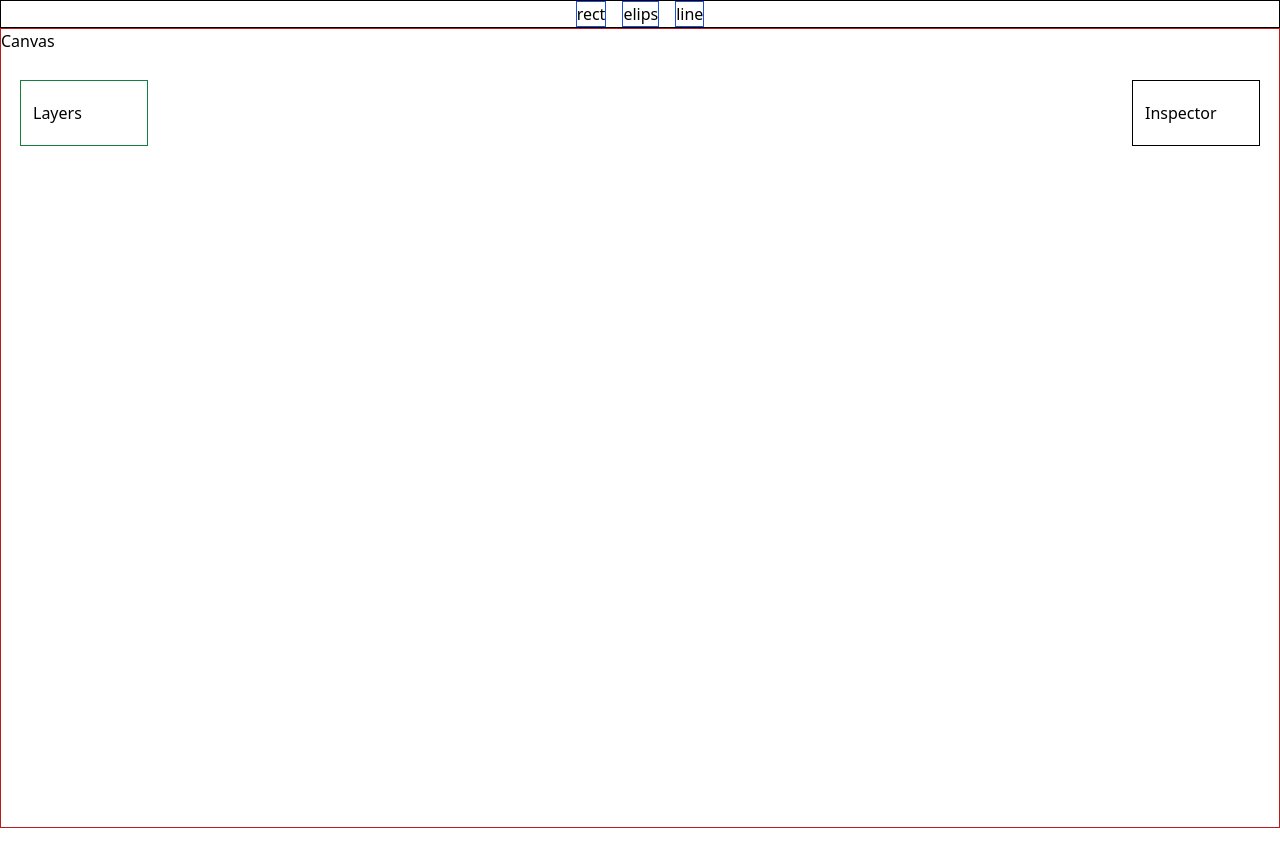
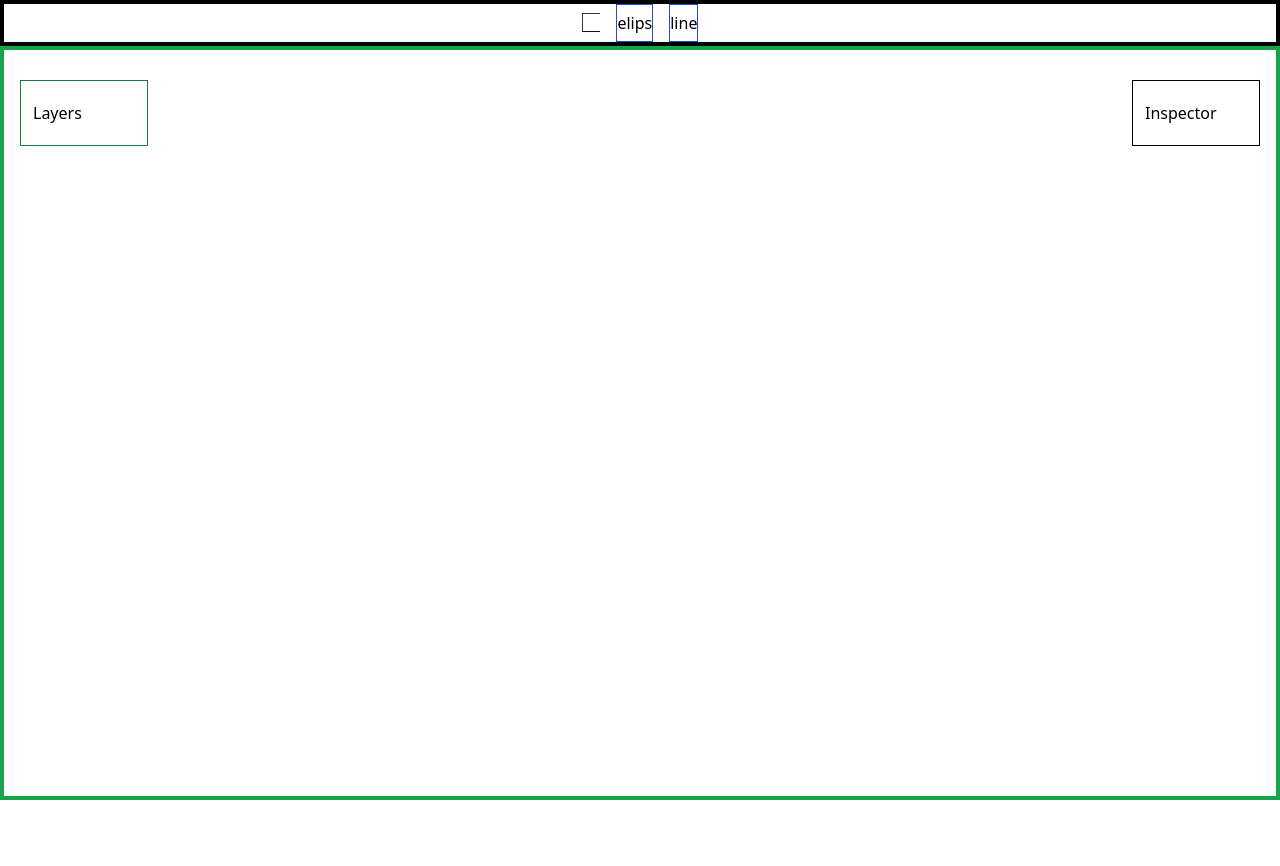
Before and after one commit to KirillSerg/drawler, a React (Vite) app: page / in a window 1280 px wide. Shown: the top 866 px of the page. After the commit the page ends 800 px from the top, so only its background shows below. Built offline with nearby package versions, Linux system fonts and the light colour scheme.

Commit message:
feat: add creation static svg-element

```diff
--- a/src/App.tsx
+++ b/src/App.tsx
@@ -1,13 +1,21 @@
+import { useState } from 'react';
 import Canvas from './components/Canvas';
 import Inspector from './components/Inspector';
 import Layers from './components/Layers';
 import Toolbar from './components/Toolbar';
+import { Element } from './types/Common';
 
 const App = () => {
+  const [elements, setElements] = useState<Element[]>([]);
+
+  const hendleCreateElement = (value: Element) => {
+    setElements((prev) => [...prev, value]);
+  };
+
   return (
     <div className="flex flex-col h-screen relative">
-      <Toolbar />
-      <Canvas />
+      <Toolbar create={hendleCreateElement} />
+      <Canvas elements={elements} />
       <Inspector />
       <Layers />
     </div>
--- a/src/components/Canvas.tsx
+++ b/src/components/Canvas.tsx
@@ -1,9 +1,32 @@
-const Canvas = () => {
+import { Element } from '../types/Common';
+
+interface Props {
+  elements: Element[];
+}
+
+const Canvas = ({ elements }: Props) => {
   return (
-    <main className="border border-red-700 h-full">
-      Canvas
-      <svg viewBox="0 0 120 120" xmlns="http://www.w3.org/2000/svg"></svg>
-    </main>
+    <svg
+      className="border-4 border-green-600"
+      preserveAspectRatio="xMinYMin meet" //for the SVG container to be on the entire screen, while the elements inside kept the proportions and x=0, y=0 viewBox started from the upper left corner
+      viewBox="0 0 1920 1080"
+      width="100%"
+      height="100%"
+      xmlns="http://www.w3.org/2000/svg"
+    >
+      {elements.map((block, i) => (
+        <block.type //flexible&dynemic rendering svg-elements
+          key={i}
+          x={block.x}
+          y={block.y}
+          width={block.width}
+          height={block.height}
+          stroke={block.stroke}
+          strokeWidth={block.strokeWidth}
+          fill={block.fill}
+        />
+      ))}
+    </svg>
   );
 };
 
--- a/src/components/Inspector.tsx
+++ b/src/components/Inspector.tsx
@@ -1,6 +1,6 @@
 const Inspector = () => {
   return (
-    <aside className="absolute min-w-[10%] max-w-[25%] max-h-[80%] overflow-auto px-3 py-5  top-[10%] right-5 border border-black">
+    <aside className="fixed min-w-[10%] max-w-[25%] max-h-[80%] overflow-auto px-3 py-5  top-[10%] right-5 border border-black">
       Inspector
     </aside>
   );
--- a/src/components/Layers.tsx
+++ b/src/components/Layers.tsx
@@ -1,6 +1,6 @@
 const Layers = () => {
   return (
-    <aside className="absolute min-w-[10%] max-w-[20%] max-h-[80%] overflow-auto px-3 py-5 top-[10%] left-5 border border-green-700">
+    <aside className="fixed min-w-[10%] max-w-[20%] max-h-[80%] overflow-auto px-3 py-5 top-[10%] left-5 border border-green-700">
       Layers
     </aside>
   );
--- a/src/components/Toolbar.tsx
+++ b/src/components/Toolbar.tsx
@@ -1,7 +1,39 @@
-const Toolbar = () => {
+import { Element } from '../types/Common';
+
+interface Props {
+  create: (value: Element) => void;
+}
+
+const emptyElement = {
+  x: 0,
+  y: 0,
+  width: 240,
+  height: 300,
+  stroke: 'black',
+  strokeWidth: 2,
+  fill: 'none',
+};
+
+const Toolbar = ({ create }: Props) => {
   return (
-    <header className="h-10 flex justify-center gap-4 border border-black">
-      <button className="border border-blue-700">rect</button>
+    <header className="h-[6%] sticky top-0 flex justify-center gap-4 border-4 border-black">
+      <button onClick={() => create({ ...emptyElement, type: 'rect' })}>
+        <svg
+          viewBox="0 0 24 24"
+          height="50%"
+          xmlns="http://www.w3.org/2000/svg"
+        >
+          <rect
+            x="0"
+            y="0"
+            width="100%"
+            height="100%"
+            stroke="black"
+            strokeWidth="2"
+            fill="none"
+          />
+        </svg>
+      </button>
       <button className="border border-blue-700">elips</button>
       <button className="border border-blue-700">line</button>
     </header>
--- /dev/null
+++ b/src/types/Common.ts
@@ -0,0 +1,10 @@
+export interface Element {
+  type: "rect" | "circle" | "line";
+  x?: number;
+  y?: number;
+  width?: number;
+  height?: number;
+  stroke?: string;
+  strokeWidth?: number;
+  fill?: string;
+}
```
